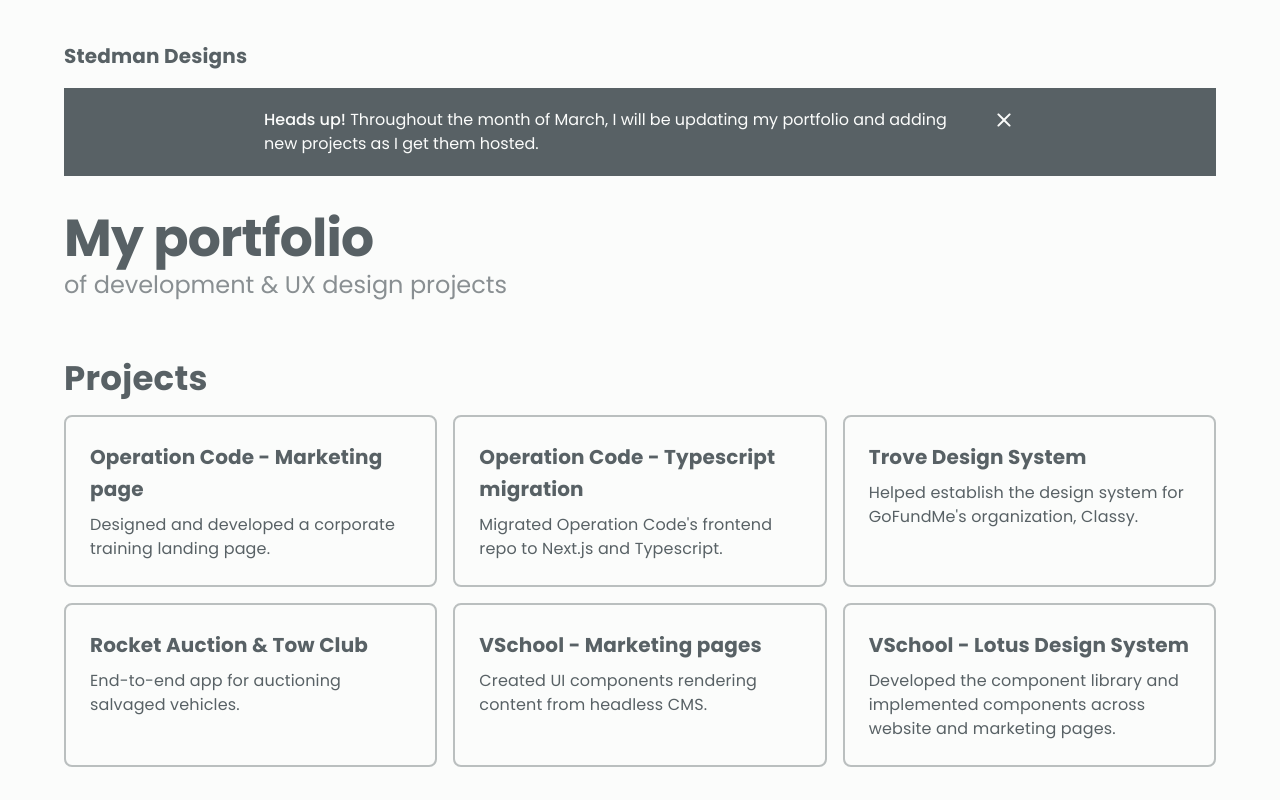
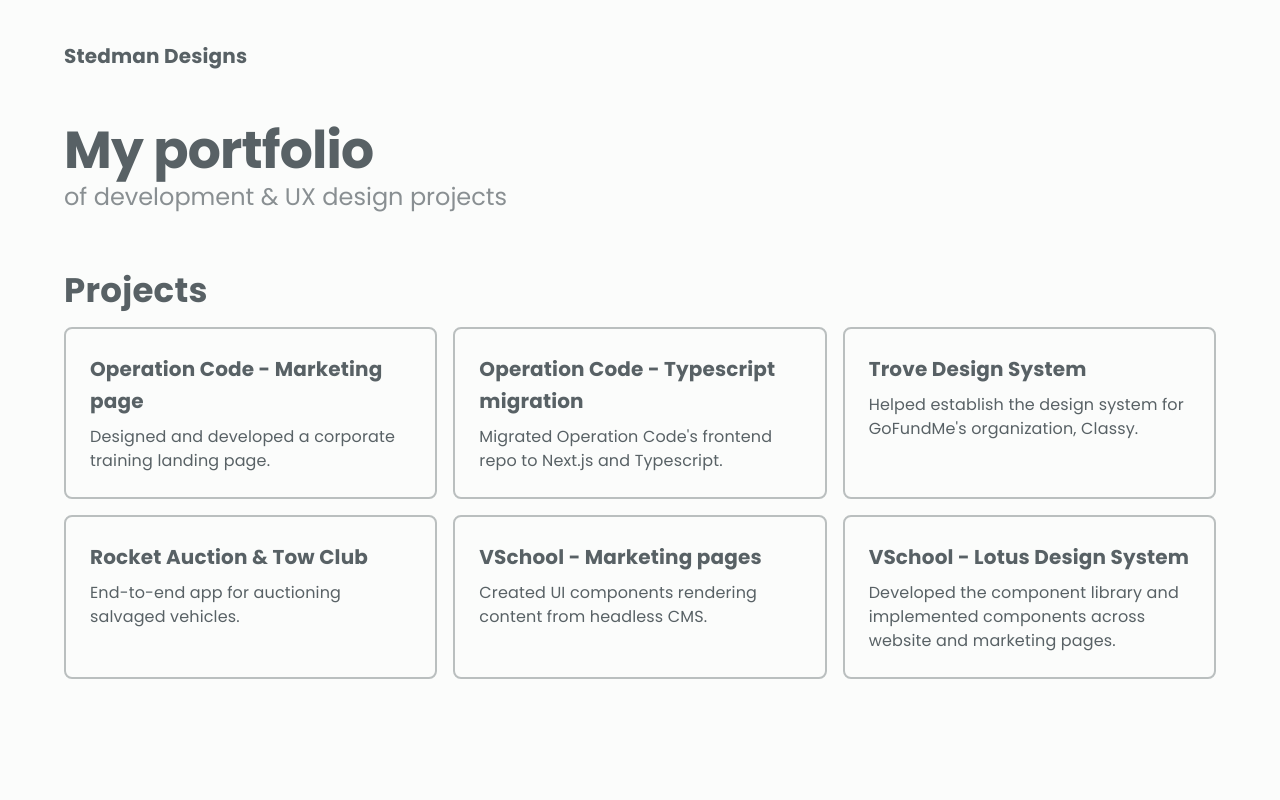
Before and after one commit to ImpactDesigns/stedmandesigns.io, a Gatsby site: page / in a window 1280 px wide. Built offline with nearby package versions, Linux system fonts and the light colour scheme; Gatsby itself is replaced by a stand-in of ours.

Commit message:
commented out banner

```diff
--- a/src/components/Layout.js
+++ b/src/components/Layout.js
@@ -1,18 +1,18 @@
 import React from "react"
 import styled from "styled-components"
-import useAppStore from "../stores/store"
+// import useAppStore from "../stores/store"
 import { Container, Box } from "@mui/material"
 import { Header, Banner } from "../components"
-import closeIcon from "../images/icons/close-icon-v2.svg"
+// import closeIcon from "../images/icons/close-icon-v2.svg"
 
-const BannerText = styled("p")`
-  margin: 0px;
-  color: #fbfcfb;
+// const BannerText = styled("p")`
+//   margin: 0px;
+//   color: #fbfcfb;
 
-  & > span {
-    font-weight: 500;
-  }
-`
+//   & > span {
+//     font-weight: 500;
+//   }
+// `
 
 const CloseImage = styled.img`
   position: relative;
@@ -28,14 +28,14 @@ const CloseImage = styled.img`
 `
 
 export default function Layout({ children }) {
-  const isBannerVisible = useAppStore((state) => state.isBannerVisible)
-  const setIsBannerVisible = useAppStore((state) => state.setIsBannerVisible)
+  // const isBannerVisible = useAppStore((state) => state.isBannerVisible)
+  // const setIsBannerVisible = useAppStore((state) => state.setIsBannerVisible)
 
   return (
     <Container fixed>
       <title>Stedman Designs</title>
       <Header />
-      {isBannerVisible && (
+      {/* {isBannerVisible && (
         <Banner>
           <BannerText>
             <span>Heads up!</span> Throughout the month of March, I will be
@@ -47,7 +47,7 @@ export default function Layout({ children }) {
             onClick={() => setIsBannerVisible((prevState) => !prevState)}
           />
         </Banner>
-      )}
+      )} */}
       <Box component="main">{children}</Box>
     </Container>
   )
```
